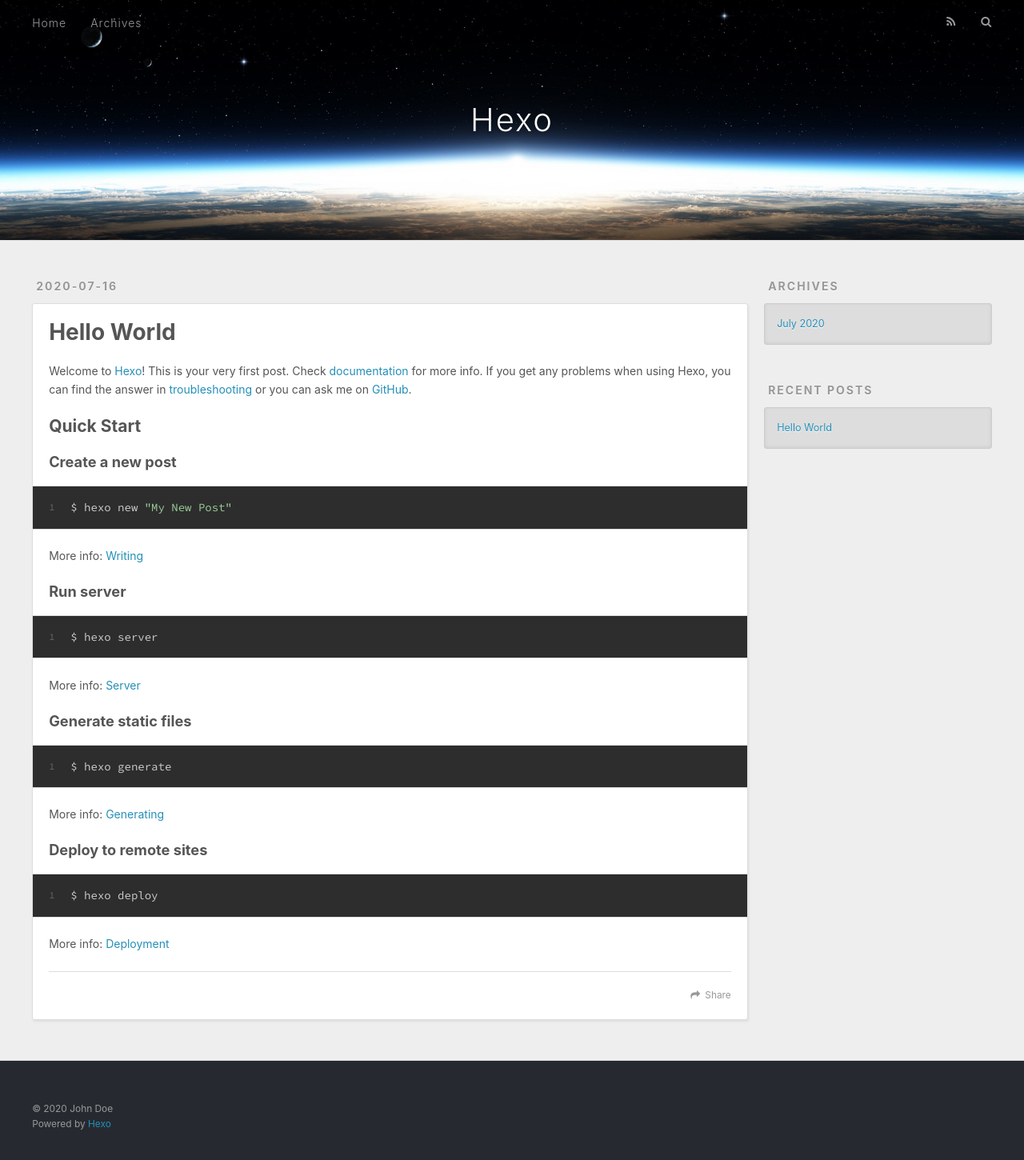
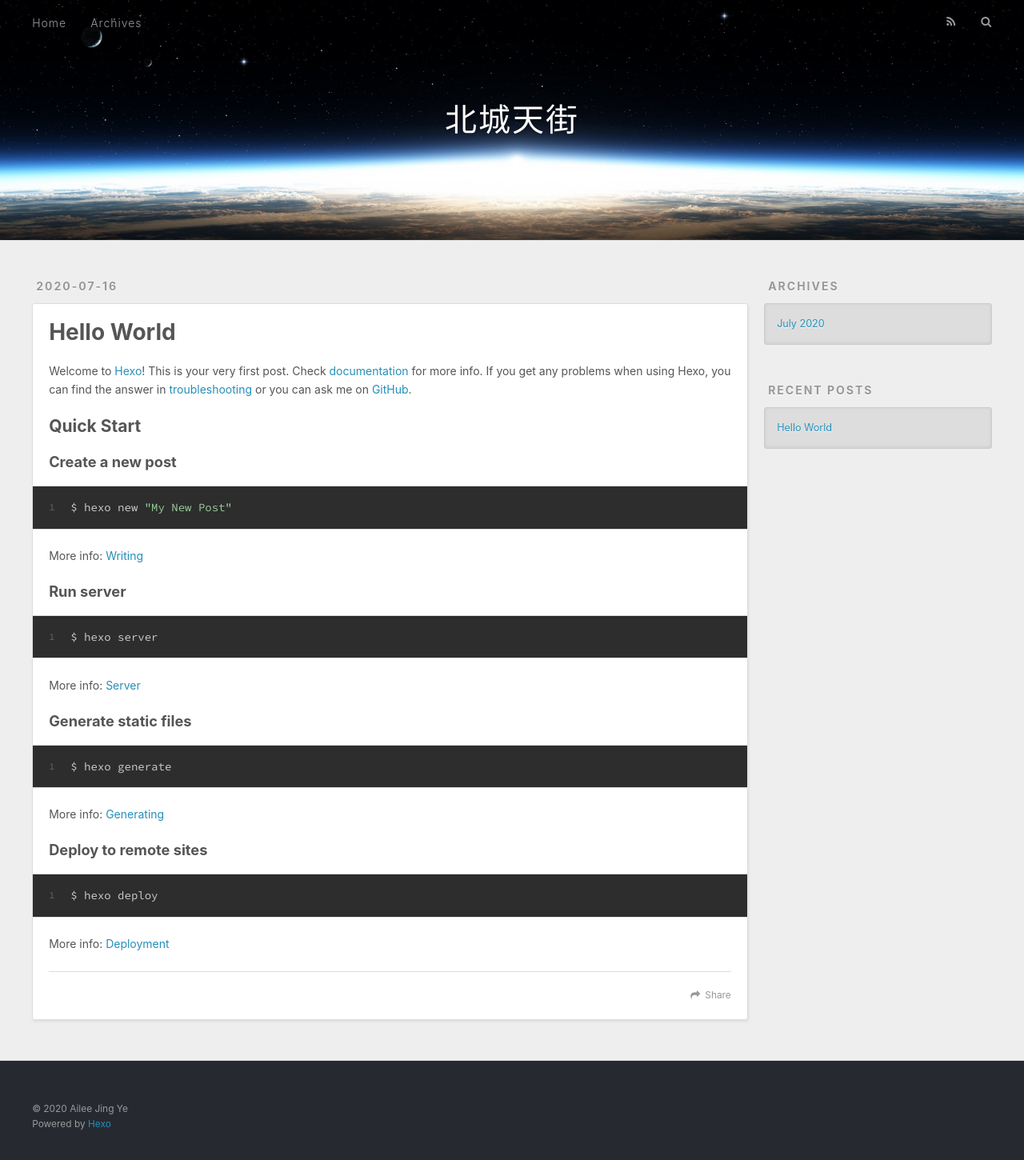
Before and after one commit to wintan12/wintan12.github.io, a plain HTML site: page index.html in a window 1280 px wide. Shown: the whole page at 80% size. Drawn offline with nearby package versions, Linux system fonts and the light colour scheme.

Commit message:
Site updated: 2020-07-16 10:49:13

```diff
--- a/index.html
+++ b/index.html
@@ -5,17 +5,17 @@
 
 
 
-  <title>Hexo</title>
+  <title>北城天街</title>
   <meta name="viewport" content="width=device-width, initial-scale=1, maximum-scale=1">
   <meta property="og:type" content="website">
-<meta property="og:title" content="Hexo">
+<meta property="og:title" content="北城天街">
 <meta property="og:url" content="https://wintan12.github.io/ajye2.github.io/index.html">
-<meta property="og:site_name" content="Hexo">
+<meta property="og:site_name" content="北城天街">
 <meta property="og:locale" content="en_US">
-<meta property="article:author" content="John Doe">
+<meta property="article:author" content="Ailee Jing Ye">
 <meta name="twitter:card" content="summary">
 
-    <link rel="alternate" href="/atom.xml" title="Hexo" type="application/atom+xml">
+    <link rel="alternate" href="/atom.xml" title="北城天街" type="application/atom+xml">
 
 
     <link rel="icon" href="/favicon.png">
@@ -36,7 +36,7 @@
   <div id="header-outer" class="outer">
     <div id="header-title" class="inner">
       <h1 id="logo-wrap">
-        <a href="/" id="logo">Hexo</a>
+        <a href="/" id="logo">北城天街</a>
       </h1>
 
     </div>
@@ -103,7 +103,7 @@
 
     </div>
     <footer class="article-footer">
-      <a data-url="https://wintan12.github.io/ajye2.github.io/2020/07/16/hello-world/" data-id="ckco2mn1f0000xkm8ehdq5ruk" class="article-share-link">Share</a>
+      <a data-url="https://wintan12.github.io/ajye2.github.io/2020/07/16/hello-world/" data-id="ckco2slmq0000ucm83r4jhgx6" class="article-share-link">Share</a>
 
 
     </footer>
@@ -159,7 +159,7 @@
 
   <div class="outer">
     <div id="footer-info" class="inner">
-      &copy; 2020 John Doe<br>
+      &copy; 2020 Ailee Jing Ye<br>
       Powered by <a href="http://hexo.io/" target="_blank">Hexo</a>
     </div>
   </div>
```
Also changed, not shown: 2020/07/16/hello-world/index.html (+7 -7 lines), archives/2020/07/index.html (+7 -7 lines), archives/2020/index.html (+7 -7 lines), archives/index.html (+7 -7 lines).
